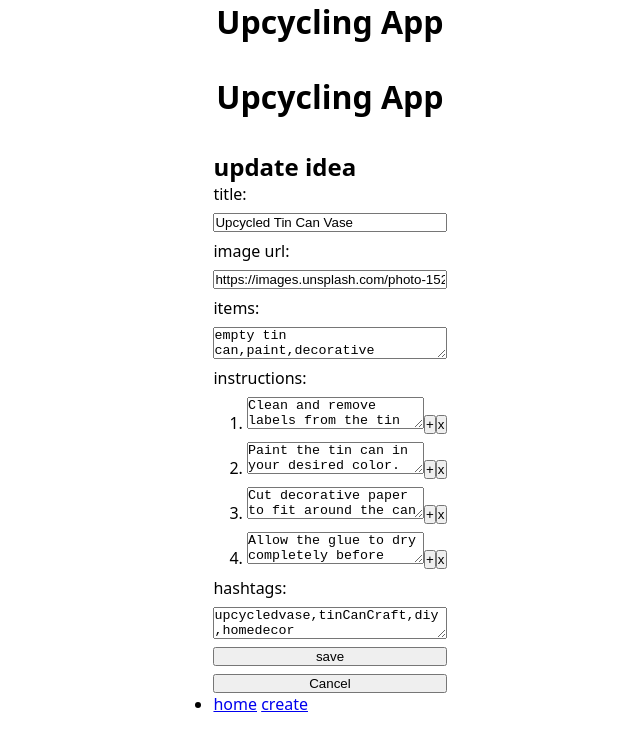
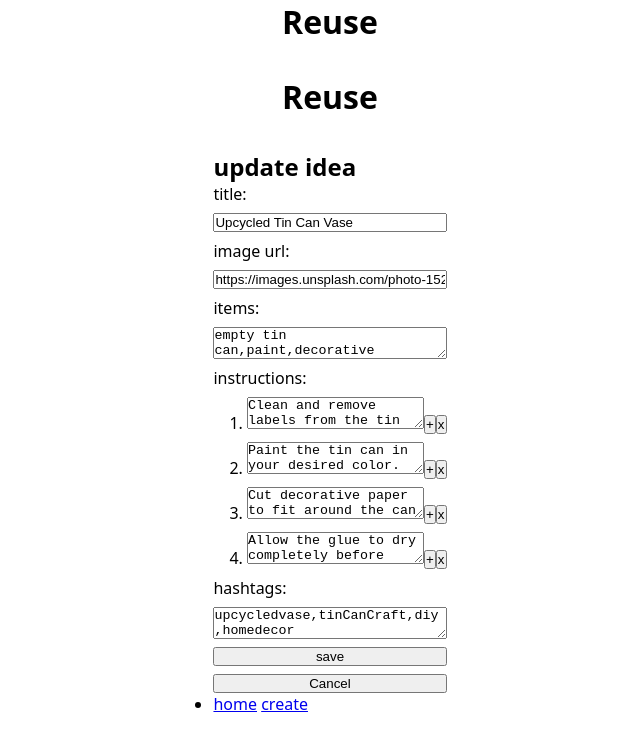
Before and after one commit to gunsh0tzz/upcycling-app, a Next.js app: page /edit/1 in a window 1280 px wide. Shown: the top 748 px of the page, without its empty margins (310-950 px from the left). Built offline with nearby package versions, Linux system fonts and the light colour scheme.

Commit message:
Rename header to 'Reuse'

```diff
--- a/components/Header/index.js
+++ b/components/Header/index.js
@@ -8,7 +8,7 @@ const StyledHeader = styled.header`
 export default function Header() {
   return (
     <StyledHeader>
-      <h1>Upcycling App</h1>
+      <h1>Reuse</h1>
     </StyledHeader>
   );
 }
```
